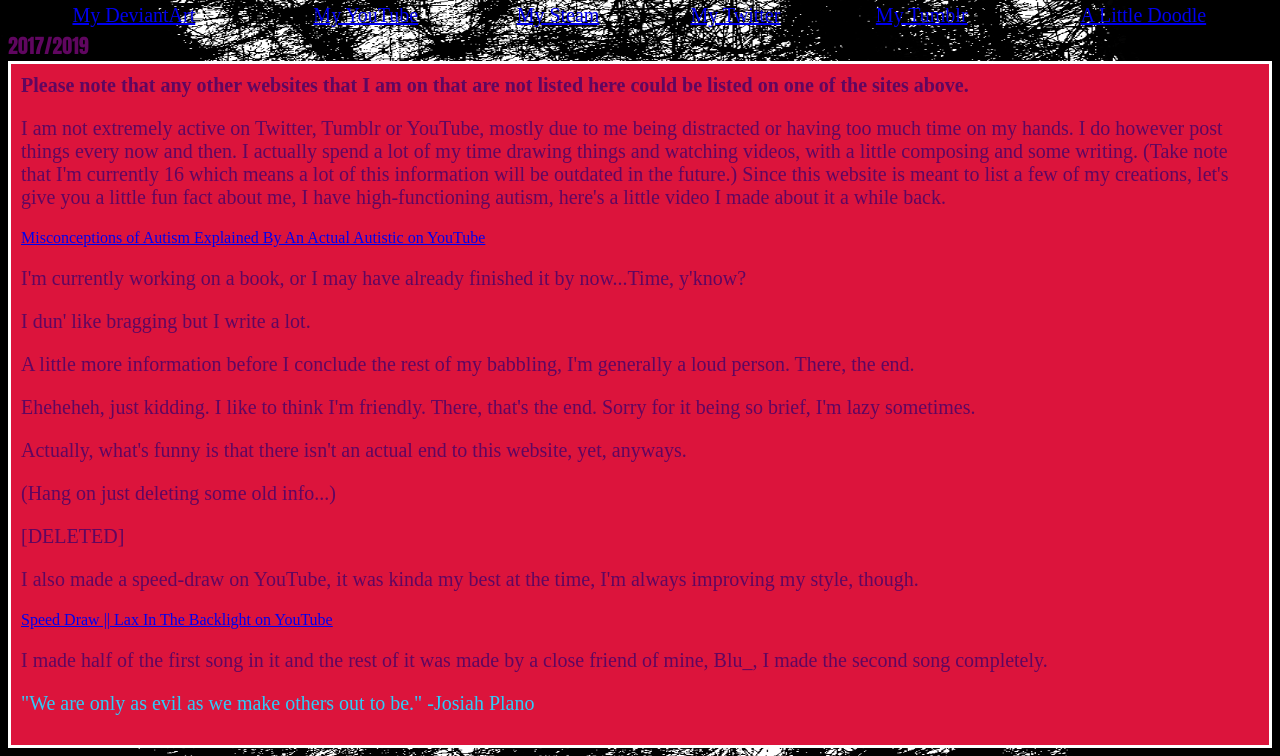
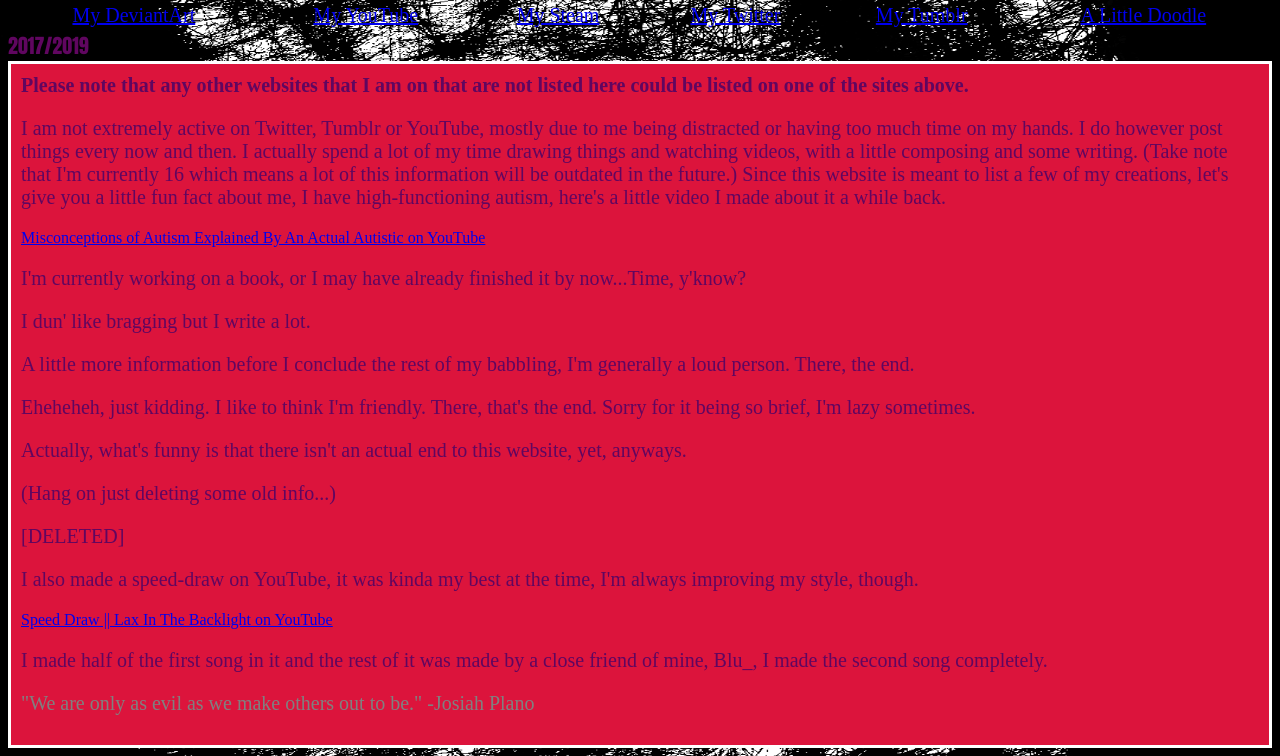
Before and after one commit to daslyg/daslyg, a plain HTML site: page index.html in a window 1280 px wide. Shown: the part 437-1193 px from the top of the page. Drawn offline with Linux system fonts and the light colour scheme.

Commit message:
Update index.html

```diff
--- a/index.html
+++ b/index.html
@@ -46,6 +46,6 @@ Since this website is meant to list a few of my creations, let's give you a litt
   <p style="font-size:20px;font-family:ariel;color:#600660">I also made a speed-draw on YouTube, it was kinda my best at the time, I'm always improving my style, though.</p>
   <a href="https://youtu.be/9q4WeIwSwiw">Speed Draw || Lax In The Backlight on YouTube</a>
    <p style="font-size:20px;font-family:ariel;color:#600660">I made half of the first song in it and the rest of it was made by a close friend of mine, Blu_, I made the second song completely.</p>
-  <p style="font-size:20px;font-family:ariel;color:#2eccfa">"We are only as evil as we make others out to be." -Josiah Plano</p>
+  <p style="font-size:20px;font-family:ariel;color:#808080">"We are only as evil as we make others out to be." -Josiah Plano</p>
 </div>
 </div>
```
